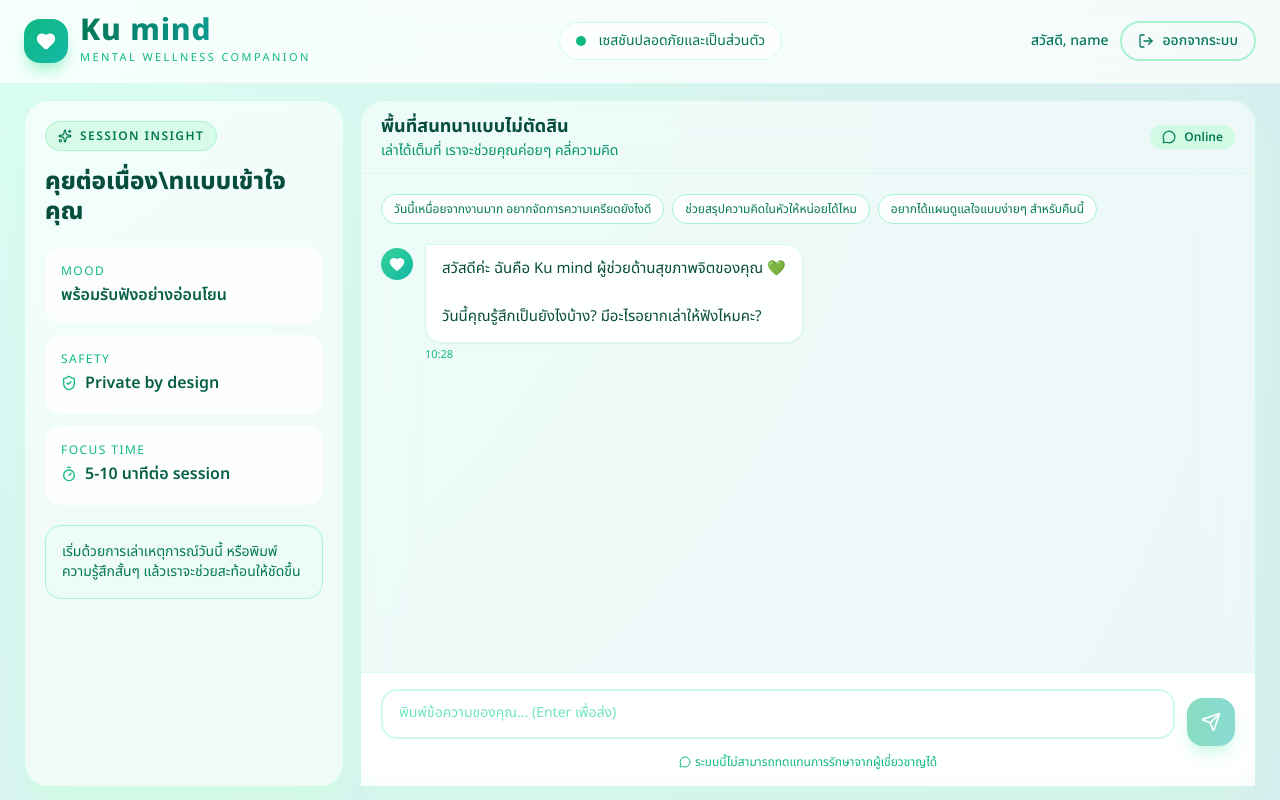
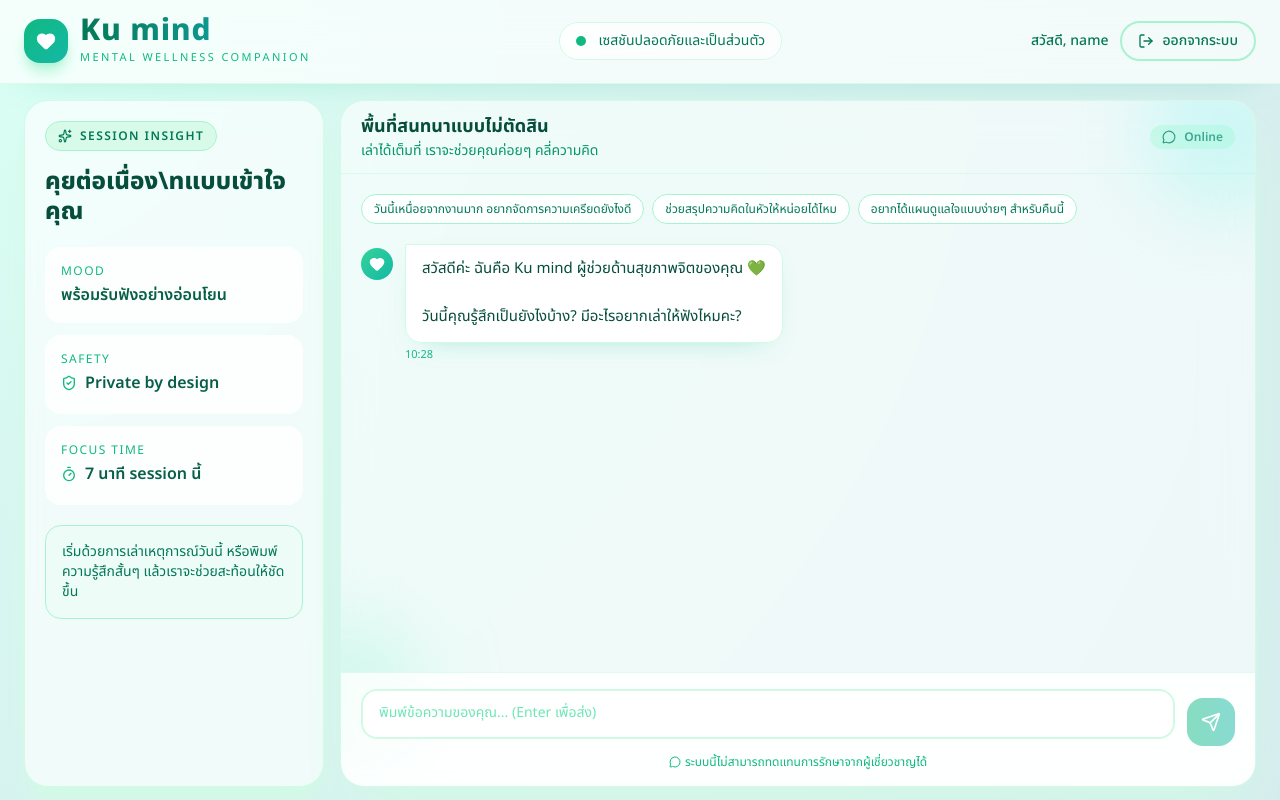
Before and after one commit to ku-mind/ku-mind, a React (Vite) app in the folder frontend/: page /chat in a window 1280 px wide. Both pictures are taken after typing "name@example.com", "Sample123" into the empty fields and a click on the button "เข้าสู่ระบบ". Built offline with nearby package versions, Linux system fonts and the light colour scheme; no server answers.

Commit message:
fix: have Welcome chat

```diff
--- a/frontend/src/pages/chat.tsx
+++ b/frontend/src/pages/chat.tsx
@@ -177,6 +177,8 @@
     "อยากได้แผนดูแลใจแบบง่ายๆ สำหรับคืนนี้",
   ];
 
+  const sessionMinutes = Math.min(5 + messages.length * 2, 25);
+
   return (
     <div className="relative h-screen overflow-hidden bg-[radial-gradient(circle_at_top_left,_#d9fff3_0%,_#d8f7f1_30%,_#d6ecee_100%)] text-emerald-900">
       <div className="pointer-events-none absolute inset-0 -z-10">
@@ -185,7 +187,7 @@
         <div className="absolute bottom-0 left-1/3 h-80 w-80 rounded-full bg-teal-300/30 blur-3xl" />
       </div>
 
-      <header className="border-b border-emerald-100/70 bg-white/75 backdrop-blur-xl">
+      <header className="border-b border-emerald-100/70 bg-white/70 shadow-[0_10px_40px_-30px_rgba(16,185,129,0.6)] backdrop-blur-xl">
         <div className="flex w-full items-center justify-between px-4 py-4 md:px-6">
           <div className="flex items-center gap-3">
             <div className="flex h-11 w-11 items-center justify-center rounded-2xl bg-gradient-to-br from-emerald-500 to-teal-500 shadow-lg shadow-emerald-200">
@@ -219,7 +221,7 @@
         </div>
       </header>
 
-      <main className="grid h-[calc(100vh-81px)] grid-cols-1 gap-4 px-4 py-4 md:px-6 lg:grid-cols-[320px_1fr]">
+      <main className="grid h-[calc(100vh-81px)] grid-cols-1 gap-4 px-4 py-4 md:px-6 lg:grid-cols-[300px_1fr]">
         <aside className="hidden rounded-3xl border border-emerald-100/90 bg-white/65 p-5 shadow-xl shadow-emerald-100 backdrop-blur lg:flex lg:flex-col">
           <div className="mb-5">
             <div className="inline-flex items-center gap-2 rounded-full border border-emerald-200 bg-emerald-100/80 px-3 py-1.5 text-xs font-semibold uppercase tracking-[0.12em] text-emerald-700">
@@ -245,7 +247,7 @@
               <p className="mb-1 text-xs uppercase tracking-[0.12em] text-emerald-500">Focus Time</p>
               <p className="inline-flex items-center gap-2 font-semibold text-emerald-800">
                 <Timer className="h-4 w-4 text-emerald-500" />
-                5-10 นาทีต่อ session
+                {sessionMinutes} นาที session นี้
               </p>
             </div>
           </div>
@@ -255,7 +257,10 @@
           </div>
         </aside>
 
-        <section className="flex min-h-0 flex-col rounded-3xl border border-emerald-100/90 bg-white/55 shadow-2xl shadow-emerald-100 backdrop-blur-xl">
+        <section className="relative flex min-h-0 flex-col overflow-hidden rounded-3xl border border-emerald-100/90 bg-white/60 shadow-2xl shadow-emerald-100 backdrop-blur-xl">
+          <div className="pointer-events-none absolute -right-12 -top-12 h-40 w-40 rounded-full bg-gradient-to-br from-cyan-200/45 to-teal-200/45 blur-2xl" />
+          <div className="pointer-events-none absolute -left-16 bottom-6 h-36 w-36 rounded-full bg-gradient-to-br from-emerald-200/45 to-teal-200/35 blur-2xl" />
+
           <div className="flex items-center justify-between border-b border-emerald-100/70 px-4 py-3 md:px-5">
             <div>
               <h3 className="text-base font-bold text-emerald-900 md:text-lg">พื้นที่สนทนาแบบไม่ตัดสิน</h3>
@@ -267,14 +272,14 @@
             </div>
           </div>
 
-          <div className="flex-1 overflow-y-auto px-4 py-4 md:px-5 md:py-5">
+          <div className="relative z-10 flex-1 overflow-y-auto px-4 py-4 md:px-5 md:py-5">
             <div className="space-y-5">
               <div className="mb-2 flex flex-wrap gap-2">
                 {quickPrompts.map((prompt) => (
                   <button
                     key={prompt}
                     onClick={() => handleQuickPrompt(prompt)}
-                    className="rounded-full border border-emerald-200 bg-white/85 px-3 py-1.5 text-xs text-emerald-700 transition-colors hover:bg-emerald-50"
+                    className="rounded-full border border-emerald-200 bg-white/90 px-3 py-1.5 text-xs text-emerald-700 transition-all hover:-translate-y-0.5 hover:shadow-sm hover:bg-emerald-50"
                   >
                     {prompt}
                   </button>
@@ -296,8 +301,8 @@
                     <div
                       className={`rounded-2xl px-4 py-3 text-sm leading-relaxed whitespace-pre-wrap md:text-[15px] ${
                         message.role === "user"
-                          ? "rounded-tr-sm bg-gradient-to-r from-emerald-500 to-teal-500 text-white shadow-lg shadow-emerald-200"
-                          : "rounded-tl-sm border border-emerald-100 bg-white/95 text-emerald-900 shadow-sm"
+                          ? "rounded-tr-sm bg-gradient-to-r from-emerald-500 via-teal-500 to-cyan-500 text-white shadow-[0_18px_34px_-22px_rgba(13,148,136,0.8)]"
+                          : "rounded-tl-sm border border-emerald-100 bg-white/95 text-emerald-900 shadow-[0_10px_30px_-20px_rgba(16,185,129,0.55)]"
                       }`}
                     >
                       {message.content}
@@ -332,7 +337,7 @@
             </div>
           </div>
 
-          <div className="border-t border-emerald-100/70 bg-white/80 px-4 py-4 backdrop-blur md:px-5">
+          <div className="relative z-10 border-t border-emerald-100/70 bg-white/80 px-4 py-4 backdrop-blur md:px-5">
             <div className="flex items-end gap-3">
               <div className="flex-1">
                 <textarea
@@ -354,7 +359,7 @@
               <button
                 onClick={handleSend}
                 disabled={!input.trim() || isLoading}
-                className="flex h-12 w-12 flex-shrink-0 items-center justify-center rounded-2xl bg-gradient-to-r from-emerald-500 to-teal-500 shadow-lg shadow-emerald-200 transition-all hover:from-emerald-600 hover:to-teal-600 disabled:cursor-not-allowed disabled:opacity-50"
+                className="flex h-12 w-12 flex-shrink-0 items-center justify-center rounded-2xl bg-gradient-to-r from-emerald-500 to-teal-500 shadow-[0_18px_34px_-22px_rgba(13,148,136,0.8)] transition-all hover:-translate-y-0.5 hover:from-emerald-600 hover:to-teal-600 disabled:cursor-not-allowed disabled:opacity-50"
               >
                 <Send className="h-5 w-5 text-white" />
               </button>
@@ -366,6 +371,7 @@
             </p>
           </div>
         </section>
+
       </main>
     </div>
   );
```
